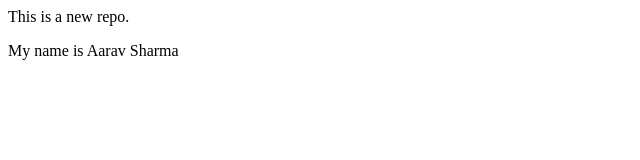
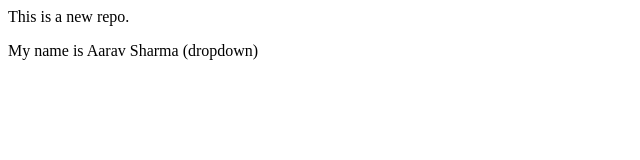
Before and after one commit to AaravBot/LocalRepo, a plain HTML site: page index.html in a window 1280 px wide. Shown: the full height of the page, 0-640 px from the left. Drawn offline with Linux system fonts and the light colour scheme.

```diff
--- a/index.html
+++ b/index.html
@@ -1,2 +1,2 @@
 <p>This is a new repo.</p>
-<p>My name is Aarav Sharma</p>
+<p>My name is Aarav Sharma (dropdown)</p>
```
